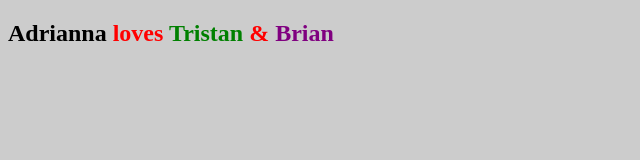
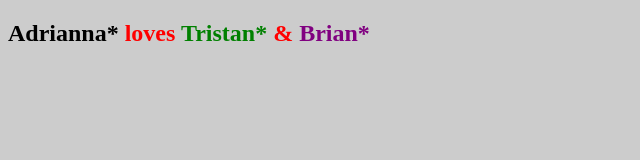
Before and after one commit to bmavity/caruso, a website: page test/loading-caruso.html in a window 1280 px wide. Shown: the whole page, without its empty margins (0-640 px from the left). Drawn offline with Linux system fonts and the light colour scheme.

Commit message:
Text can be injected into elements matching ids and class names

```diff
--- a/includes/operatic.js
+++ b/includes/operatic.js
@@ -1,5 +1,11 @@
 ;(function(module) { var exports = module.exports, define = module.define;
   define('oi', function() {
+    var forEach = function(obj, callback) {
+      getKeys(obj).forEach(function(key) {
+        callback(obj[key], key);
+      });
+    };
+
     var forIn = function(obj, callback) {
       getKeys(obj).forEach(function(key) {
         callback(key, obj[key]);
@@ -33,7 +39,7 @@
       };
     };
 
-    exports.forEach = forIn;
+    exports.forEach = forEach;
     exports.forIn = forIn;
     exports.iter = iter;
   });
--- a/lib/caruso.js
+++ b/lib/caruso.js
@@ -1,7 +1,9 @@
 ;(function(module) { var exports = module.exports, define = module.define;
   define('caruso', function(util, oi) {
     var inject = function($ele, val) {
-      console.log($ele, val);
+      oi.forEach(val, function(val, name) {
+        $ele.find('#' + name + ', .' + name).text(val);
+      });
     };
 
     exports.inject = inject;
```
Also changed, not shown: test/loading-caruso.html (+0 -1 lines).
